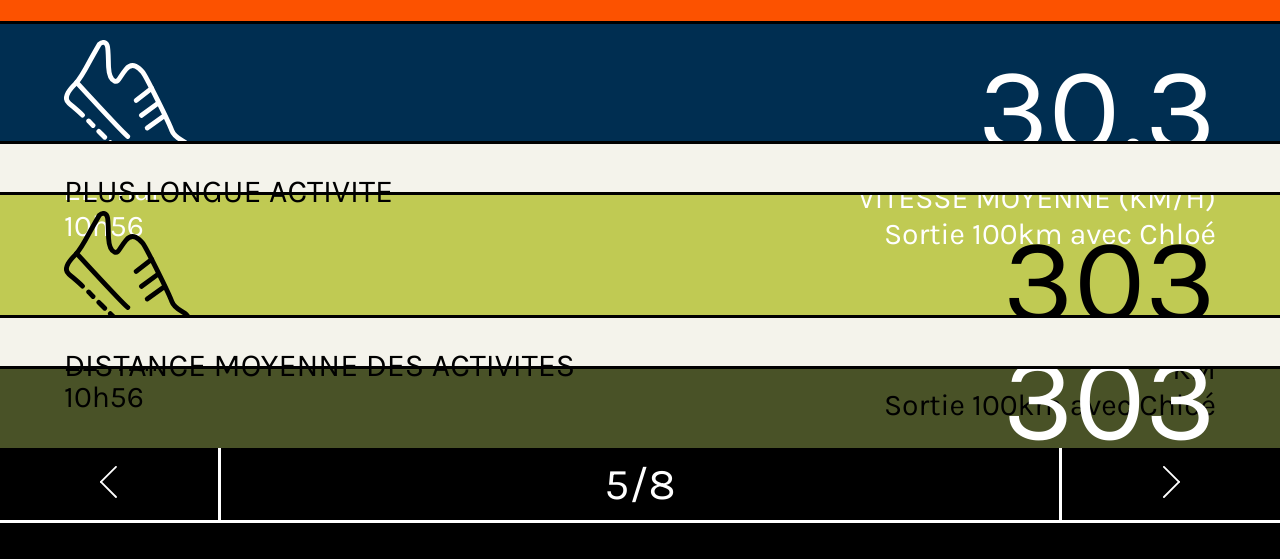
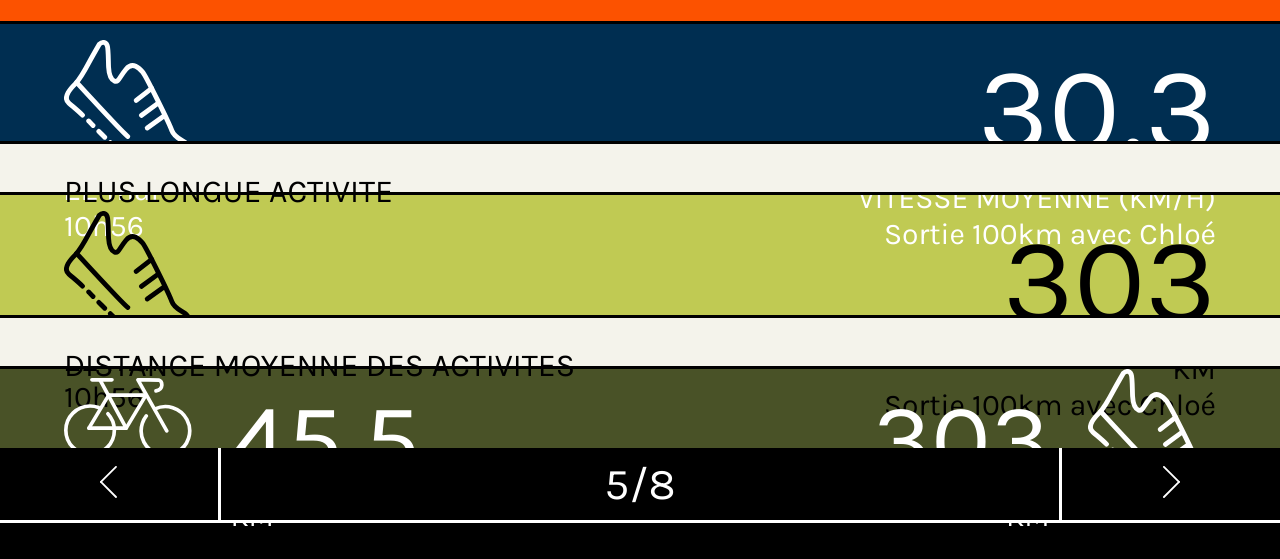
Before and after one commit to allan-cff/strava-free-year-in-sport, a website: page public/fastest.html in a window 1280 px wide. Shown: the part 241-800 px from the top of the page. Drawn offline with Linux system fonts and the light colour scheme.

Commit message:
un peu de fastest et la fin du css de l'index

```diff
--- a/public/css/fastest.css
+++ b/public/css/fastest.css
@@ -61,15 +61,33 @@
     height:12vh;
     background-color: #495227;
     display:flex;
-    flex-direction: column;
-    justify-content: center;
-    align-items: end;
+    flex-direction: row;
+    justify-content: space-between;
     color:white;
-    padding-right:5vw;
+    padding: 0 5vw 0 5vw;
+}
+
+.sport-moyenne {
+    display:flex;
+    flex-direction: row;
+}
+
+.sport-2-moyenne {
+    text-align: end;
+}
+
+.icone-moyenne {
+    width:10vw;
+    margin:auto;
+}
+
+.stats-moyenne {
+    padding : 1.5vh 3vw 0 3vw;
 }
 
 .nombre-moyenne {
-    text-align: end;
+    font-size:100px;
+    margin:0;
 }
 
 .kmh {
--- a/public/fastest.html
+++ b/public/fastest.html
@@ -78,8 +78,22 @@
             <h1>DISTANCE MOYENNE DES ACTIVITES</h1>
         </div>
         <section class="moyenne">
-            <p class="nombre-moyenne nombre-md">303</p>
-            <p class="kmh">KM</p>
+            <div class="sport-1-moyenne sport-moyenne">
+                <img class="icone-moyenne" src="./images/bike-white.svg" alt="Vélo">
+                <div class="stats-moyenne">
+                    <p class="nombre-moyenne">45,5</p>
+                    <p class="kmh">KM</p>
+                </div>
+
+            </div>
+            <div class="sport-2-moyenne sport-moyenne">
+                <div class="stats-moyenne">
+                    <p class="nombre-moyenne">303</p>
+                    <p class="kmh">KM</p>
+                </div>
+                <img class="icone-moyenne" src="./images/run-white.svg" alt="Course à pied">
+            </div>
+
         </section>
 
     </main>
```
Also changed, not shown: public/css/index.css (+8 -3 lines).
